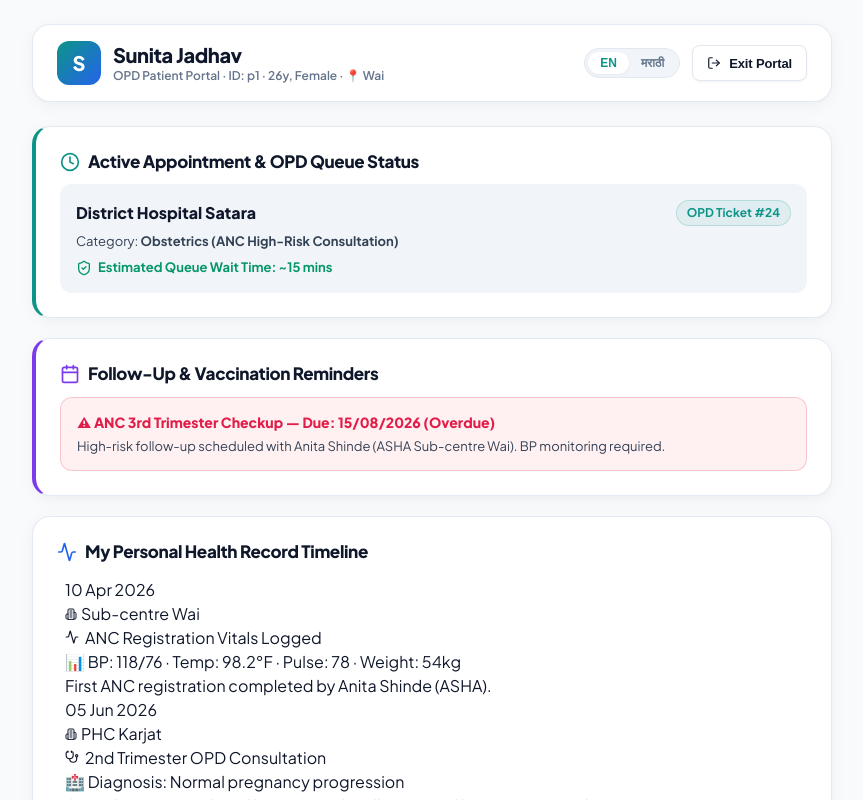
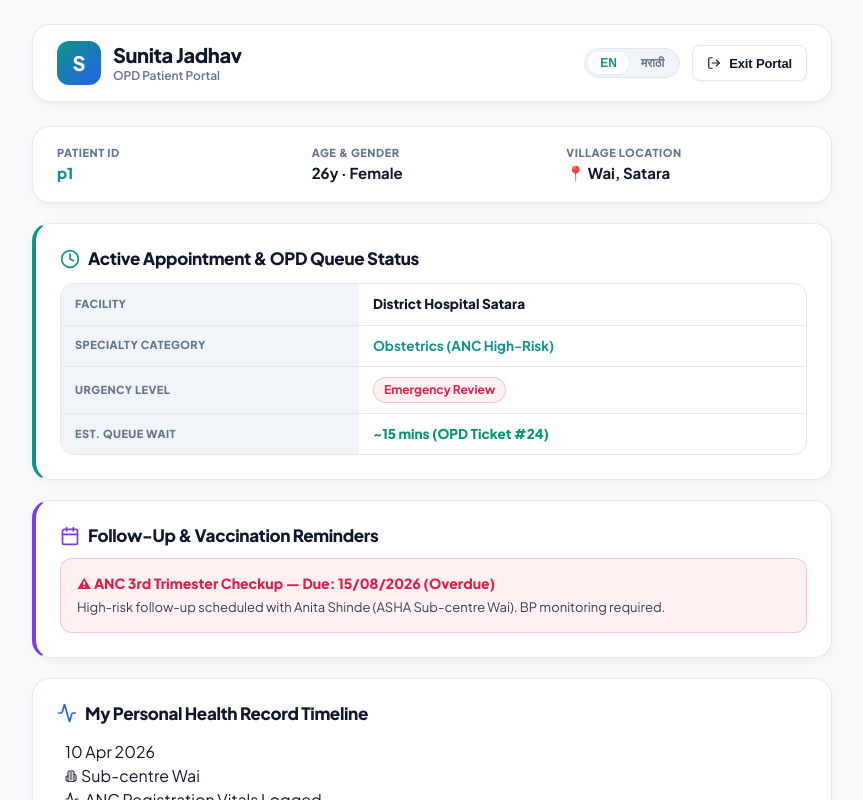
Before and after one commit to thamaraiselvan-tech/carelink, a React (Vite) app in the folder frontend/: page /patient in a window 1280 px wide. Shown: the top 800 px of the page, without its empty margins (208-1071 px from the left). Built offline with nearby package versions, Linux system fonts and the light colour scheme; no server answers.

Commit message:
Convert dense paragraph text lines into structured key-value clinical tables and symptom tag chips across Physician Queue and Patient OPD Portal

```diff
--- a/frontend/src/data/translations.js
+++ b/frontend/src/data/translations.js
@@ -9,6 +9,18 @@ export const translations = {
     launch_portal: 'LAUNCH PORTAL',
     active_user: 'Active User',
     exit_portal: 'Exit Portal',
+
+    // Key-Value Table Field Headers
+    source_facility: 'Source Facility',
+    specialty_category: 'Specialty Category',
+    clinical_rationale: 'Clinical Rationale',
+    symptom_tags: 'Symptom Intake',
+    symptom_duration: 'Symptom Duration',
+    severity_tier: 'Severity Tier',
+    patient_id: 'Patient ID',
+    age_gender: 'Age & Gender',
+    location: 'Village Location',
+    est_wait_time: 'Est. Queue Wait',
 
     // Voice / IVR Telephony Copy
     ivr_suite: 'Voice / IVR Telephony',
@@ -151,7 +163,7 @@ export const translations = {
 
     // Disclaimers & Empty States
     decision_support_disclaimer: 'This is decision support for the health worker, not a diagnosis. Health worker verification required before action.',
-    data_disclaimer: 'CareLink AI · SIH 2026 Problem Statement SIH26133 · Government of Maharashtra State Innovation Society',
+    data_disclaimer: 'CareLink AI Prototype · SIH 2026 Problem Statement SIH26133 · Synthetic Patient & Facility Data for Demonstration Purposes.',
     empty_patients: 'No patients found — tap "+ New Visit" to register a patient.',
     empty_referrals: 'No incoming referrals pending for review.',
     no_active_referrals: 'No active referrals being tracked',
@@ -175,6 +187,18 @@ export const translations = {
     active_user: 'सक्रिय वापरकर्ता',
     exit_portal: 'पोर्टल बंद करा',
 
+    // Key-Value Table Field Headers
+    source_facility: 'स्रोत आरोग्य केंद्र',
+    specialty_category: 'विशेष विभाग',
+    clinical_rationale: 'वैद्यकीय कारण',
+    symptom_tags: 'नोंदवलेली लक्षणे',
+    symptom_duration: 'लक्षणे कालावधी',
+    severity_tier: 'तीव्रतेची पातळी',
+    patient_id: 'रुग्ण आयडी',
+    age_gender: 'वय आणि लिंग',
+    location: 'गावाचे ठिकाण',
+    est_wait_time: 'अंदाजे रांगेतील वेळ',
+
     // Voice / IVR Telephony Copy
     ivr_suite: 'व्हॉइस / IVR टेलिफोनी',
     ivr_badge: 'टोल-फ्री मिस्ड कॉल',
@@ -189,7 +213,7 @@ export const translations = {
     close_simulator: 'सिम्युलेटर बंद करा',
 
     // Entry Hierarchy Grouping
-    credentialed_group: '<ctrl42> अधिकृत कर्मचारी प्रवेश (लॉगिन आवश्यक)',
+    credentialed_group: '🔐 अधिकृत कर्मचारी प्रवेश (लॉगिन आवश्यक)',
     low_friction_group: '📱 सार्वजनिक प्रवेश (पासवर्डची गरज नाही)',
 
     // Login & Authentication Copy
@@ -316,7 +340,7 @@ export const translations = {
 
     // Disclaimers & Empty States
     decision_support_disclaimer: 'हे आरोग्य कर्मचाऱ्यांसाठी निर्णय समर्थन आहे, निदान नाही. कृती करण्यापूर्वी आरोग्य कर्मचाऱ्याची पडताळणी आवश्यक आहे.',
-    data_disclaimer: 'केरलिंक AI · एसआयएच २०२६ समस्या विधान SIH26133 · महाराष्ट्र शासन',
+    data_disclaimer: 'केरलिंक AI प्रोटोटाइप · SIH 2026 समस्या विधान SIH26133 · प्रात्यक्षिक उद्देशांसाठी सिंथेटिक रुग्ण आणि आरोग्य केंद्र डेटा.',
     empty_patients: 'कोणतेही रुग्ण आढळले नाहीत — नवीन नोंदणीसाठी "+ नवीन भेट" वर टॅप करा.',
     empty_referrals: 'पुनरावलोकनासाठी कोणतेही येणारे संदर्भ नाहीत.',
     no_active_referrals: 'ट्रॅक केलेले कोणतेही सक्रिय संदर्भ नाहीत',
--- a/frontend/src/pages/patient/PatientPortal.jsx
+++ b/frontend/src/pages/patient/PatientPortal.jsx
@@ -1,6 +1,6 @@
 import { useState, useEffect } from 'react';
 import { useNavigate } from 'react-router-dom';
-import { User, Activity, Clock, Calendar, LogOut, ArrowRight, ShieldCheck, Stethoscope, Building2 } from 'lucide-react';
+import { User, Activity, Clock, Calendar, LogOut, ShieldCheck, Stethoscope, Building2 } from 'lucide-react';
 import { getPatient, getPatientTimeline } from '../../services/api';
 import { useLang } from '../../context/LanguageContext';
 
@@ -44,7 +44,7 @@ export default function PatientPortal() {
               {lang === 'mr' && patient?.full_name_mr ? patient.full_name_mr : patient?.full_name || 'Sunita Jadhav'}
             </h1>
             <div style={{ fontSize: '0.75rem', color: 'var(--text-tertiary)', fontWeight: 600 }}>
-              {t('opd_portal_title')} · ID: {patient?.id || 'p1'} · {patient?.age}y, {patient?.gender} · 📍 {patient?.village}
+              {t('opd_portal_title')}
             </div>
           </div>
         </div>
@@ -62,24 +62,80 @@ export default function PatientPortal() {
 
       <main style={{ maxWidth: '800px', margin: '0 auto', display: 'flex', flexDirection: 'column', gap: '20px' }}>
 
-        {/* Active Appointment Ticket Card */}
+        {/* STRUCTURED PATIENT BIO SUMMARY GRID (Replaces paragraph text line) */}
+        <div className="glass-card" style={{ padding: '18px 24px' }}>
+          <div style={{ display: 'grid', gridTemplateColumns: 'repeat(auto-fit, minmax(160px, 1fr))', gap: '14px' }}>
+            <div>
+              <div style={{ fontSize: '0.6875rem', fontWeight: 800, color: 'var(--text-tertiary)', textTransform: 'uppercase', letterSpacing: '0.05em' }}>
+                {t('patient_id')}
+              </div>
+              <div style={{ fontSize: '0.9375rem', fontWeight: 800, color: 'var(--brand-teal)' }}>
+                {patient?.id || 'p1'}
+              </div>
+            </div>
+            <div>
+              <div style={{ fontSize: '0.6875rem', fontWeight: 800, color: 'var(--text-tertiary)', textTransform: 'uppercase', letterSpacing: '0.05em' }}>
+                {t('age_gender')}
+              </div>
+              <div style={{ fontSize: '0.9375rem', fontWeight: 700, color: 'var(--text-primary)' }}>
+                {patient?.age}y · {patient?.gender}
+              </div>
+            </div>
+            <div>
+              <div style={{ fontSize: '0.6875rem', fontWeight: 800, color: 'var(--text-tertiary)', textTransform: 'uppercase', letterSpacing: '0.05em' }}>
+                {t('location')}
+              </div>
+              <div style={{ fontSize: '0.9375rem', fontWeight: 700, color: 'var(--text-primary)' }}>
+                📍 {patient?.village || 'Wai'}, Satara
+              </div>
+            </div>
+          </div>
+        </div>
+
+        {/* Active Appointment Ticket Card with Structured Key-Value Table */}
         <div className="glass-card" style={{ borderLeft: '4px solid var(--brand-teal)' }}>
-          <div style={{ display: 'flex', alignItems: 'center', gap: '8px', marginBottom: '12px' }}>
+          <div style={{ display: 'flex', alignItems: 'center', gap: '8px', marginBottom: '14px' }}>
             <Clock size={20} style={{ color: 'var(--brand-teal)' }} />
             <h2 style={{ fontSize: '1.0625rem', fontWeight: 800 }}>{t('active_appointment')}</h2>
           </div>
 
-          <div style={{ background: 'var(--bg-tertiary)', padding: '16px', borderRadius: 'var(--radius-md)' }}>
-            <div style={{ display: 'flex', justifyContent: 'space-between', alignItems: 'center', marginBottom: '6px' }}>
-              <span style={{ fontWeight: 800, fontSize: '1rem' }}>District Hospital Satara</span>
-              <span className="badge badge-teal">OPD Ticket #24</span>
-            </div>
-            <div style={{ fontSize: '0.8125rem', color: 'var(--text-secondary)' }}>
-              Category: <strong>Obstetrics (ANC High-Risk Consultation)</strong>
-            </div>
-            <div style={{ fontSize: '0.8125rem', color: '#059669', fontWeight: 700, marginTop: '6px', display: 'flex', alignItems: 'center', gap: '6px' }}>
-              <ShieldCheck size={16} /> {t('queue_wait_time')}
-            </div>
+          <div style={{ background: '#FFFFFF', border: '1px solid var(--border-subtle)', borderRadius: '14px', overflow: 'hidden' }}>
+            <table style={{ width: '100%', borderCollapse: 'collapse', fontSize: '0.84375rem' }}>
+              <tbody>
+                <tr style={{ borderBottom: '1px solid var(--border-subtle)' }}>
+                  <td style={{ padding: '10px 14px', background: 'var(--bg-tertiary)', color: 'var(--text-tertiary)', fontWeight: 800, width: '40%', textTransform: 'uppercase', fontSize: '0.6875rem', letterSpacing: '0.04em' }}>
+                    Facility
+                  </td>
+                  <td style={{ padding: '10px 14px', fontWeight: 800, color: 'var(--text-primary)' }}>
+                    District Hospital Satara
+                  </td>
+                </tr>
+                <tr style={{ borderBottom: '1px solid var(--border-subtle)' }}>
+                  <td style={{ padding: '10px 14px', background: 'var(--bg-tertiary)', color: 'var(--text-tertiary)', fontWeight: 800, textTransform: 'uppercase', fontSize: '0.6875rem', letterSpacing: '0.04em' }}>
+                    {t('specialty_category')}
+                  </td>
+                  <td style={{ padding: '10px 14px', fontWeight: 700, color: 'var(--brand-teal)' }}>
+                    Obstetrics (ANC High-Risk)
+                  </td>
+                </tr>
+                <tr style={{ borderBottom: '1px solid var(--border-subtle)' }}>
+                  <td style={{ padding: '10px 14px', background: 'var(--bg-tertiary)', color: 'var(--text-tertiary)', fontWeight: 800, textTransform: 'uppercase', fontSize: '0.6875rem', letterSpacing: '0.04em' }}>
+                    {t('urgency_level')}
+                  </td>
+                  <td style={{ padding: '10px 14px' }}>
+                    <span className="badge badge-danger">Emergency Review</span>
+                  </td>
+                </tr>
+                <tr>
+                  <td style={{ padding: '10px 14px', background: 'var(--bg-tertiary)', color: 'var(--text-tertiary)', fontWeight: 800, textTransform: 'uppercase', fontSize: '0.6875rem', letterSpacing: '0.04em' }}>
+                    {t('est_wait_time')}
+                  </td>
+                  <td style={{ padding: '10px 14px', fontWeight: 800, color: '#059669' }}>
+                    ~15 mins (OPD Ticket #24)
+                  </td>
+                </tr>
+              </tbody>
+            </table>
           </div>
         </div>
 
```
Also changed, not shown: frontend/src/pages/doctor/DoctorDashboard.jsx (+55 -21 lines).
